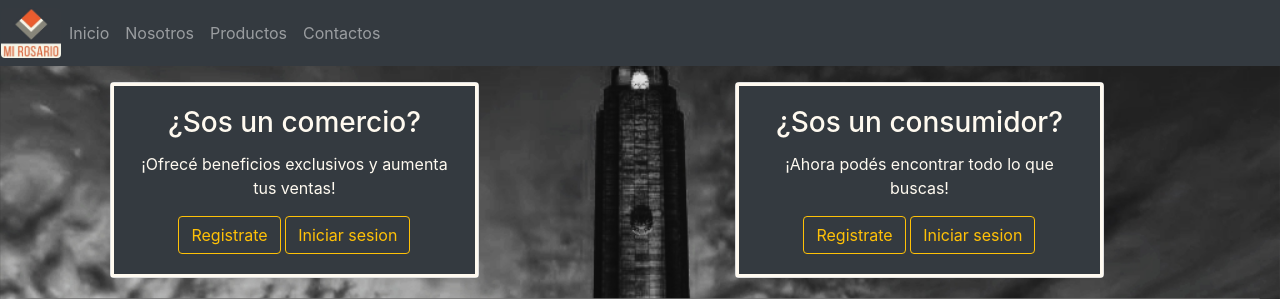
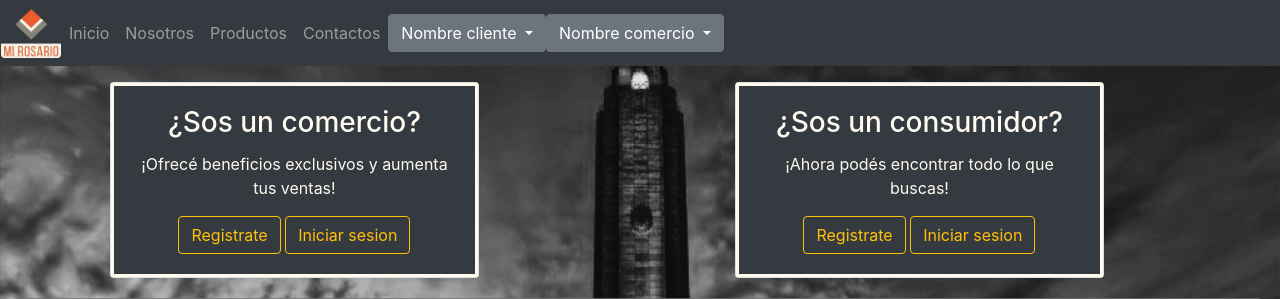
Before and after one commit to ClaraRazzetto/MiRosario, a Spring Boot app: page / in a window 1280 px wide. Shown: the top 299 px of the page. Run offline with Spring Boot 4, Linux system fonts and the light colour scheme; some of the project's set-up classes (security, data sources, template engines, error pages and the like) are left out, and stand-ins take their place; some libraries are stand-ins or nearby versions.

Commit message:
arreglo fragmento navbar

```diff
--- a/MiRosario/src/main/resources/templates/fragmentos/navbar.html
+++ b/MiRosario/src/main/resources/templates/fragmentos/navbar.html
@@ -17,5 +17,29 @@
         <a class="nav-item nav-link" href="#">Productos</a>
         <a class="nav-item nav-link" href="#ancla-3">Contactos</a>
       </div>
+        <!--botoones derechos navbar-->
+        <div class="btn-group" role="group">
+            <button id="btnGroupDrop1" type="button" class="btn btn-secondary dropdown-toggle" data-toggle="dropdown" aria-haspopup="true" aria-expanded="false">
+              Nombre cliente
+            </button>
+            <div class="dropdown-menu" aria-labelledby="btnGroupDrop1">
+              <a class="dropdown-item" href="#">Cerrar sesion</a>
+              <a class="dropdown-item" href="#">Editar perfil</a>
+              <a class="dropdown-item" href="#">Eliminar cuenta</a>
+              <a class="dropdown-item" href="#">Comercios favoritos</a>
+            </div>
+        </div>
+        <div class="btn-group" role="group">
+          <button id="btnGroupDrop1" type="button" class="btn btn-secondary dropdown-toggle" data-toggle="dropdown" aria-haspopup="true" aria-expanded="false">
+            Nombre comercio
+          </button>
+          <div class="dropdown-menu" aria-labelledby="btnGroupDrop1">
+            <a class="dropdown-item" href="#">Cerrar sesion</a>
+            <a class="dropdown-item" href="#">Editar perfil</a>
+            <a class="dropdown-item" href="#">Eliminar cuenta</a>
+          </div>
+      </div>
+  <!--    -->
     </div>
+
   </nav>
```
